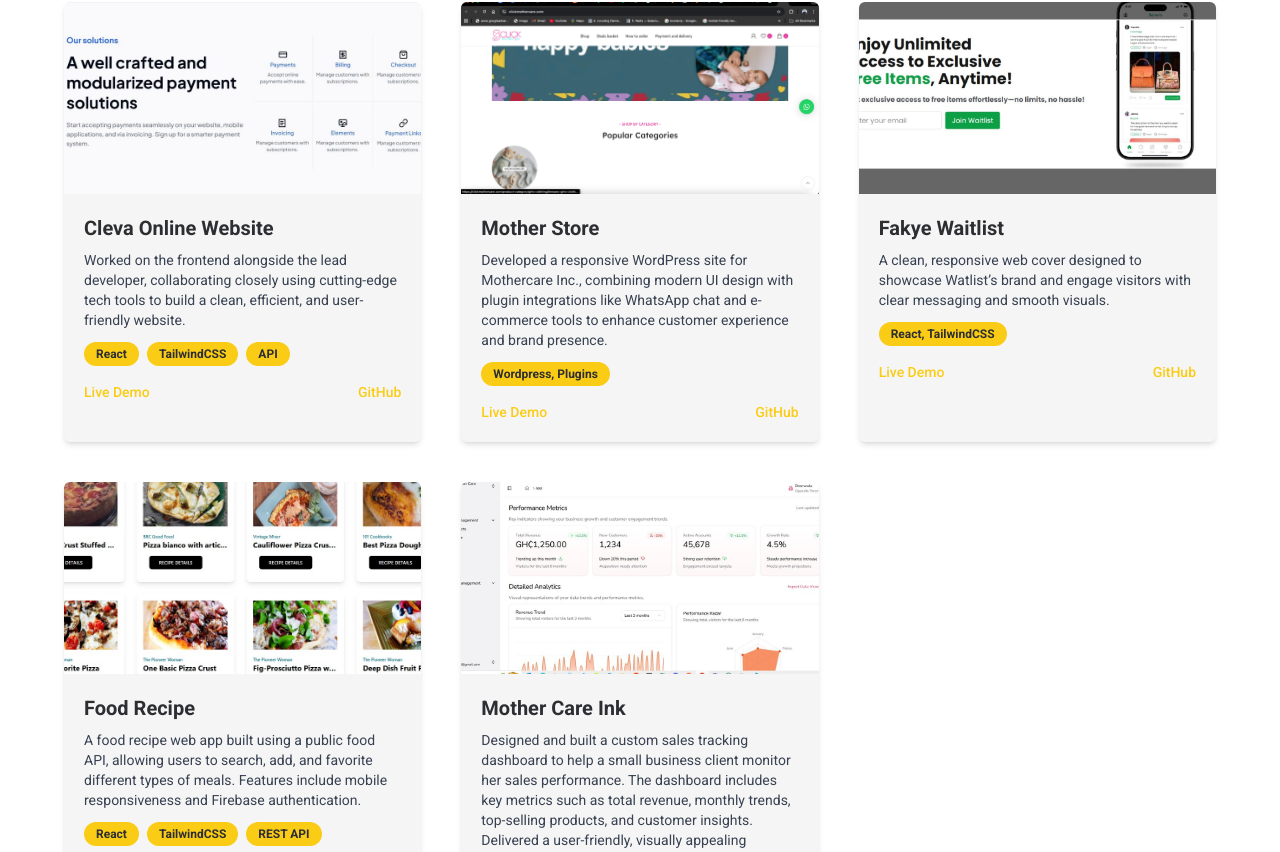
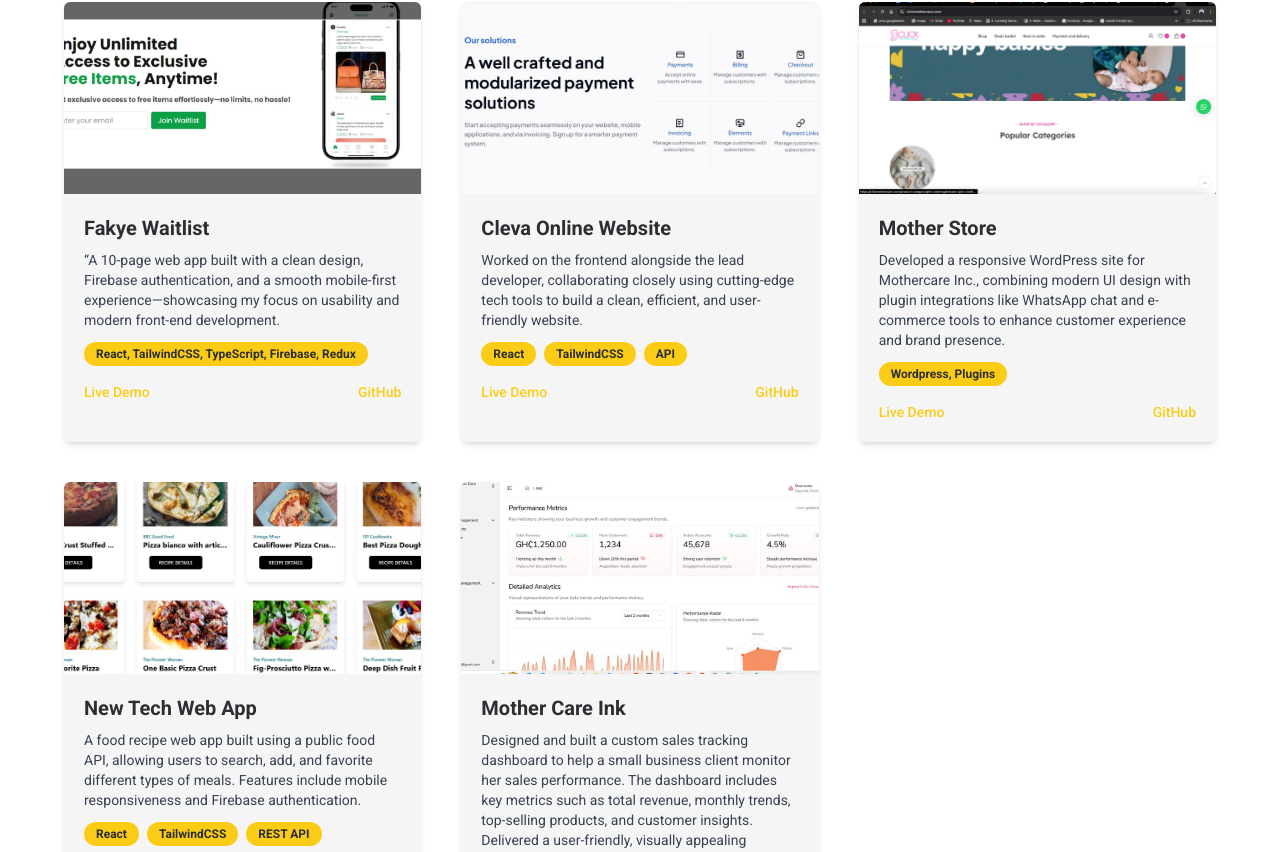
Before and after one commit to FlackoCodes/portfolio, a React (Vite) app: page / in a window 1280 px wide. Shown: the part 852-1704 px from the top of the page. Built offline with nearby package versions, Linux system fonts and the light colour scheme.

Commit message:
added new project

```diff
--- a/src/components/Contact.jsx
+++ b/src/components/Contact.jsx
@@ -12,7 +12,7 @@
                     media.
                 </p>
 
-                <form
+                  <form
                     action="https://formspree.io/f/YOUR_FORM_ID"
                     method="POST"
                     className="grid grid-cols-1 gap-6 text-left"
--- a/src/components/Portfolio.jsx
+++ b/src/components/Portfolio.jsx
@@ -5,6 +5,14 @@
 import newMother from "../images/mother.png";
 
 const projects = [
+       {
+        title: "Fakye Waitlist",
+        description: "“A 10-page web app built with a clean design, Firebase authentication, and a smooth mobile-first experience—showcasing my focus on usability and modern front-end development.",
+        tech: ["React, TailwindCSS, TypeScript, Firebase, Redux"],
+        image: fakye,
+        live: "https://fakye-waitlist.vercel.app/",
+        github: "https://github.com/FlackoCodes/newTech",
+    },
     {
         title: "Cleva Online Website",
         description: "Worked on the frontend alongside the lead developer, collaborating closely using cutting-edge tech tools to build a clean, efficient, and user-friendly website.",
@@ -20,21 +28,13 @@
         live: "https://clickmothercare.com",
     },
     {
-        title: "Fakye Waitlist",
-        description: "A clean, responsive web cover designed to showcase Watlist’s brand and engage visitors with clear messaging and smooth visuals.",
-        tech: ["React, TailwindCSS"],
-        image: fakye,
-        live: "https://fakye-waitlist.vercel.app/",
-        github: "https://github.com/FlackoCodes/fakye_waitlist",
-    },
-    {
 
-        title: "Food Recipe",
+        title: "New Tech Web App",
         description:
             "A food recipe web app built using a public food API, allowing users to search, add, and favorite different types of meals. Features include mobile responsiveness and Firebase authentication.",
         tech: ["React", "TailwindCSS", "REST API"],
         image: food,
-        live: "https://food-recipe-ruby-alpha.vercel.app/",
+        live: "https://new-tech-six.vercel.app/",
         github: "https://github.com/FlackoCodes/food-recipe",
     },
     {
```
